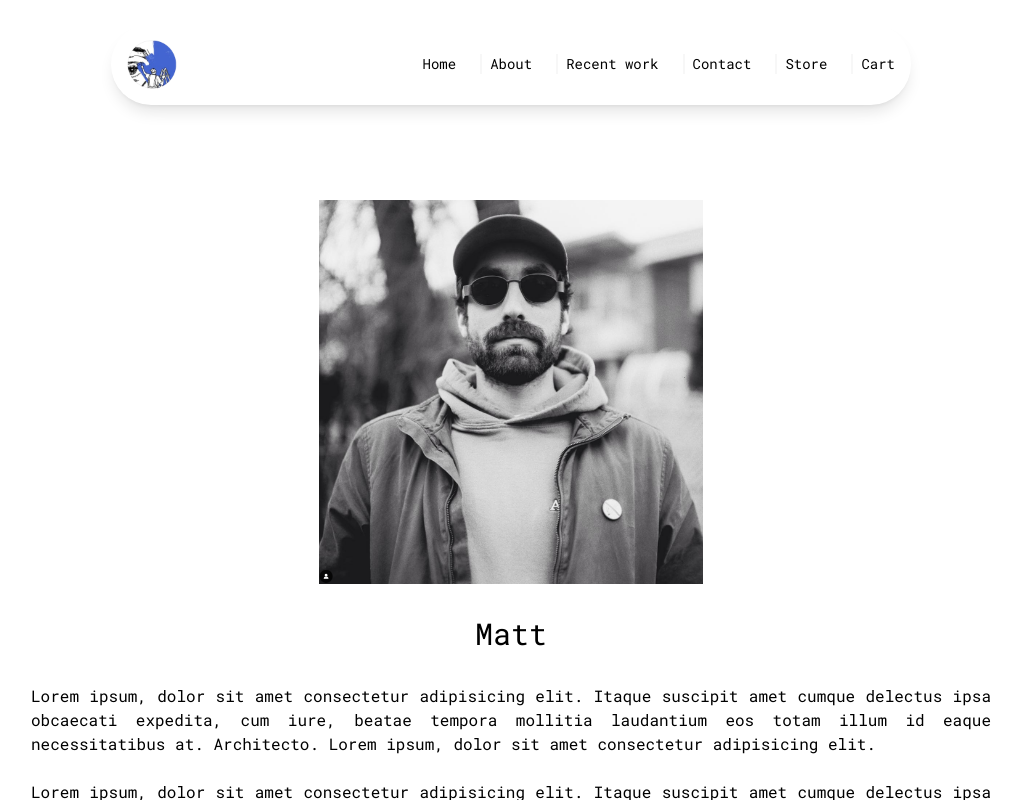
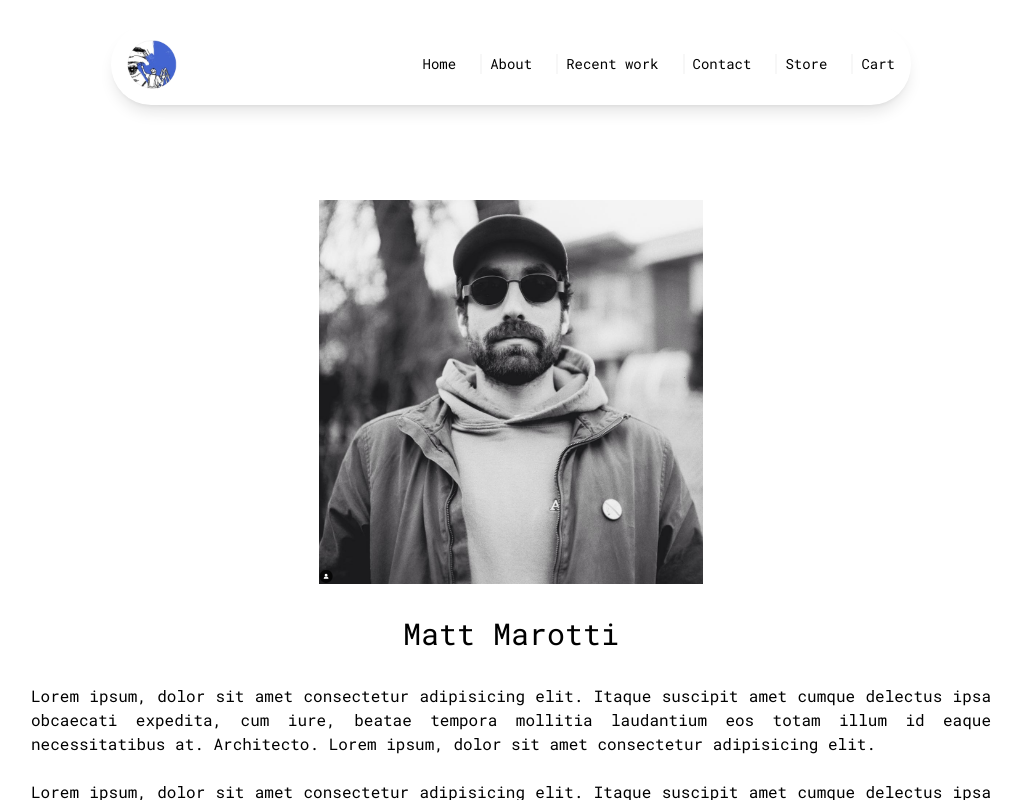
Before and after one commit to Manuelhhinojosa/mattStoreClientSide, a React (Vite) app: page /about in a window 1280 px wide. Shown: the whole page, without its empty margins (129-1150 px from the left). Built offline with nearby package versions, Linux system fonts and the light colour scheme.

Commit message:
added mock data to name

```diff
--- a/src/components/pageComponents/About.jsx
+++ b/src/components/pageComponents/About.jsx
@@ -11,7 +11,7 @@ const About = () => {
           <img src={aboutImg} alt="about image" className="h-full" />
         </div>
         <div className="w-full flex flex-col items-center">
-          <h1 className="text-3xl text-center mt-8">Matt</h1>
+          <h1 className="text-3xl text-center mt-8">Matt Marotti</h1>
           <p className="w-3/4 text-justify mt-8">
             Lorem ipsum, dolor sit amet consectetur adipisicing elit. Itaque
             suscipit amet cumque delectus ipsa obcaecati expedita, cum iure,
--- a/src/components/pageComponents/Home.jsx
+++ b/src/components/pageComponents/Home.jsx
@@ -11,7 +11,7 @@ const Home = () => {
       <div className="absolute inset-0 -z-10 bg-gradient-to-b from-transparent from-70% to-black"></div>
 
       <div className="relative z-20 flex h-full flex-col justify-center pb-20">
-        <h1 className="text-3xl">Matt</h1>
+        <h1 className="text-3xl">Matt Marotti</h1>
       </div>
     </section>
   );
```
